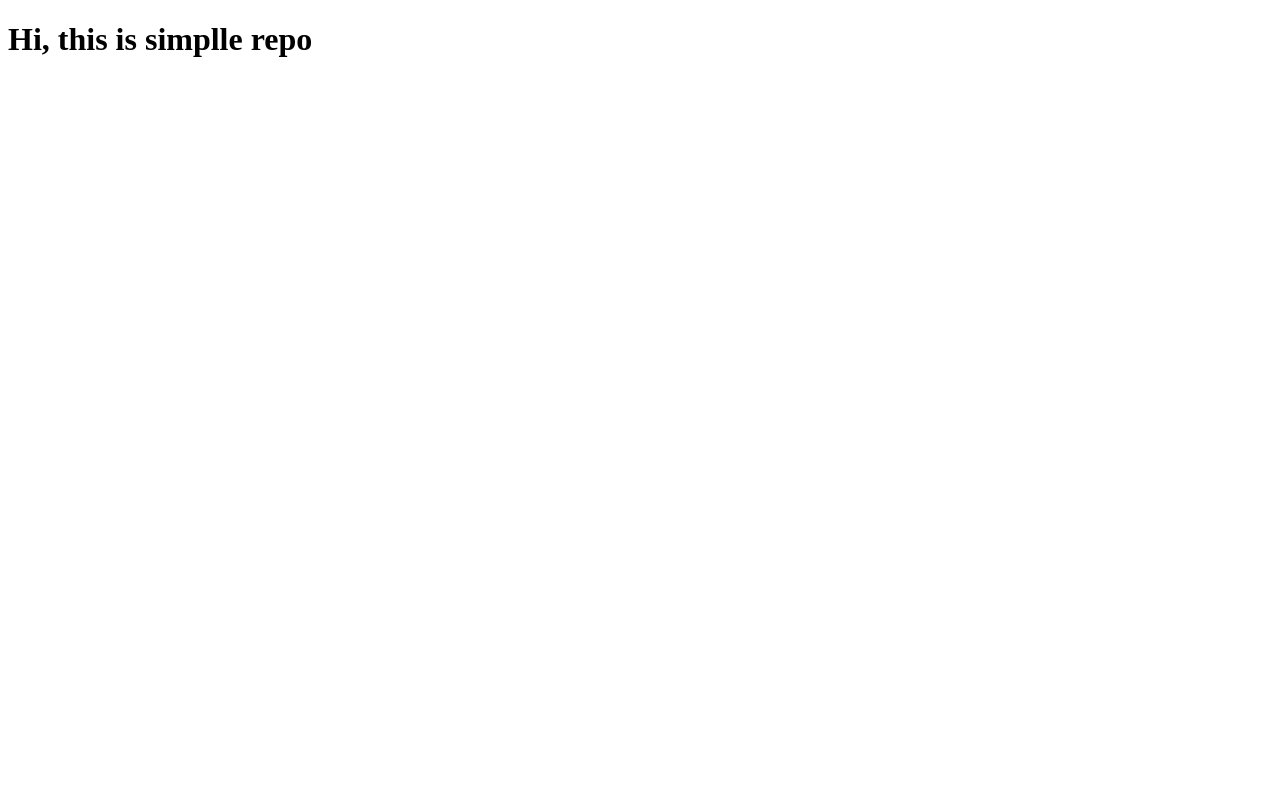
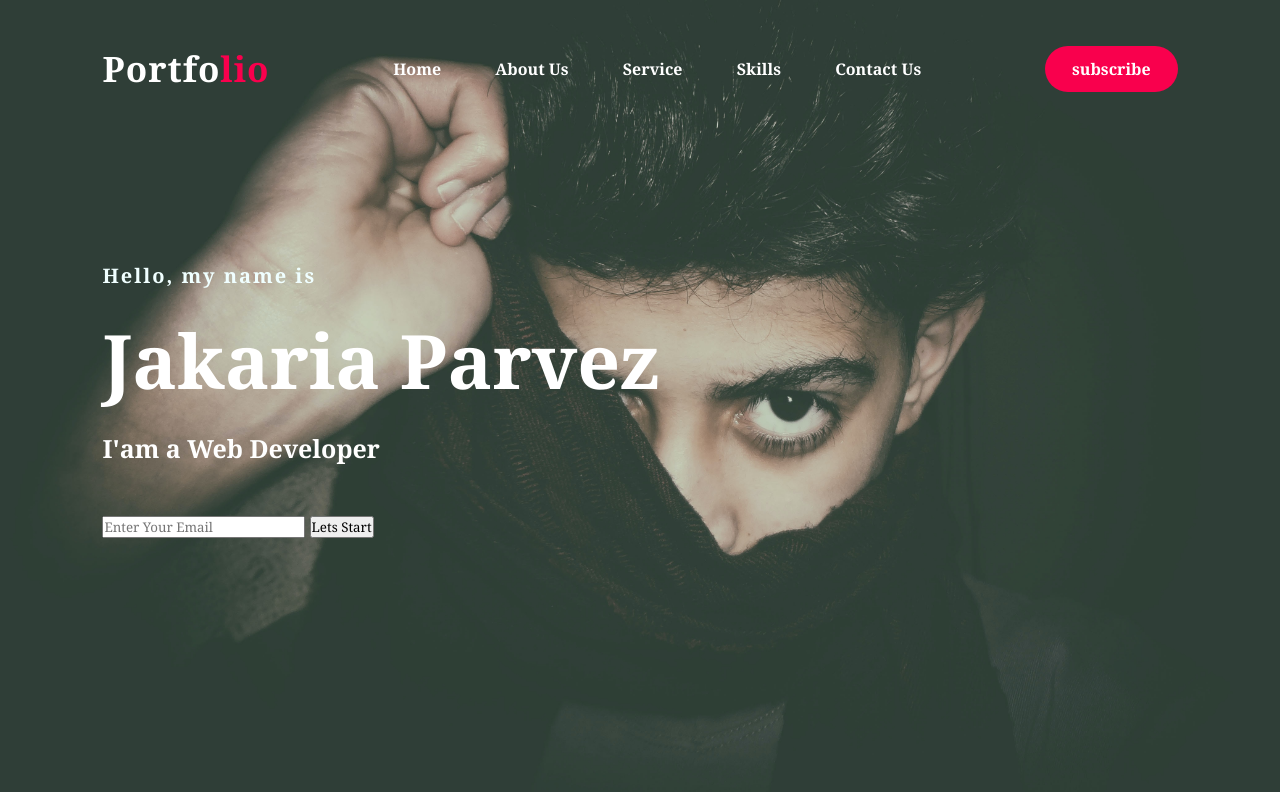
Before and after one commit to JPJakaria/simple-repo, a plain HTML site: page index.html in a window 1280 px wide. Drawn offline with Linux system fonts and the light colour scheme.

Commit message:
my second push

```diff
--- a/index.html
+++ b/index.html
@@ -3,9 +3,34 @@
 <head>
           <meta charset="UTF-8">
           <meta name="viewport" content="width=device-width, initial-scale=1.0">
-          <title>simple repo</title>
+          <title>Portfolio</title>
+          <link rel="stylesheet" href="style.css">
 </head>
 <body>
-       <h1>Hi, this is simplle repo</h1>
+          <!-- Hero section start -->
+        <div class="hero">
+          <nav>
+              <h2 class="logo">Portfo<span>lio</span></h2>
+              <ul>
+                    <li><a href="#">Home</a></li>
+                    <li><a href="#">about us</a></li>
+                    <li><a href="#">Service</a></li>
+                    <li><a href="#">Skills</a></li>
+                    <li><a href="#">Contact us</a></li>
+              </ul>
+              <a href="#" class="btn">subscribe</a>
+          </nav>
+          <div class="content">
+            <h4>Hello, my name is</h4>
+            <h1>Jakaria Parvez</h1>
+            <h3>I'am a Web Developer</h3>
+            <div class="em">
+              <form>
+                <input type="email" name="email" placeholder="Enter Your Email">
+                <input type="submit" name="submit" value="Lets Start">
+              </form>
+            </div>
+          </div>
+        </div>
 </body>
 </html>
--- /dev/null
+++ b/style.css
@@ -0,0 +1,94 @@
+*{
+          padding: 0;
+          margin: 0;
+          font-family:Georgia, 'Times New Roman', Times, serif;
+          box-sizing: border-box;
+}
+.hero {
+          height: 100vh;
+          width: 100%;
+          background-image:url(ali-al-safi-PCEOEThkXnw-unsplash\ \(2\).jpg);
+          background-size: cover;
+          background-position: center;
+}
+
+nav {
+          display:flex;
+          align-items: center;
+          justify-content: space-between;
+          padding-top:45px;
+          padding-left: 8%;
+          padding-right: 8%;
+}
+
+.logo{
+          color: white;
+          font-size: 35px;
+          letter-spacing: 1px;
+          cursor: pointer;
+}
+span{
+          color: #f9004d;
+
+}
+nav ul li{
+          list-style-type: none;
+          display: inline-block;
+          padding: 10px 25px;
+}
+nav ul li a {
+          color: white;
+          text-decoration:none;
+          font-weight: bold;
+          text-transform: capitalize;
+}
+nav ul li a:hover{
+          color:#f9004d;
+          transition:.4s;
+}
+.btn{
+          background-color: #f9004d;
+          color: white;
+          text-decoration: none;
+          border: 2px solid transparent;
+          font-weight: bold;
+          padding: 10px 25px;
+          border-radius: 30px;
+          transition:transform .5s;
+
+}
+.btn:hover{
+          transform: scale(1.2);
+}
+.content{
+          position:absolute;
+          top:50%;
+          left:8%;
+          transform:translateY(-50%);
+}
+h1{
+          color: white;
+          font-size: 75px;
+          margin:20px 0px 20px;
+}
+h3{
+          color: white;
+          font-size:25px;
+          margin-bottom: 50px;
+}
+h4{
+          color: azure;
+          letter-spacing: 2px;
+          font-size: 20px;
+
+}
+.em form{
+          width: 380px;
+          max-width: 100%;
+          position: relative;
+
+}
+.em form input:first-child{
+          display: ;
+
+}
```
Also changed, not shown: ali-al-safi-PCEOEThkXnw-unsplash (2).jpg (added).
